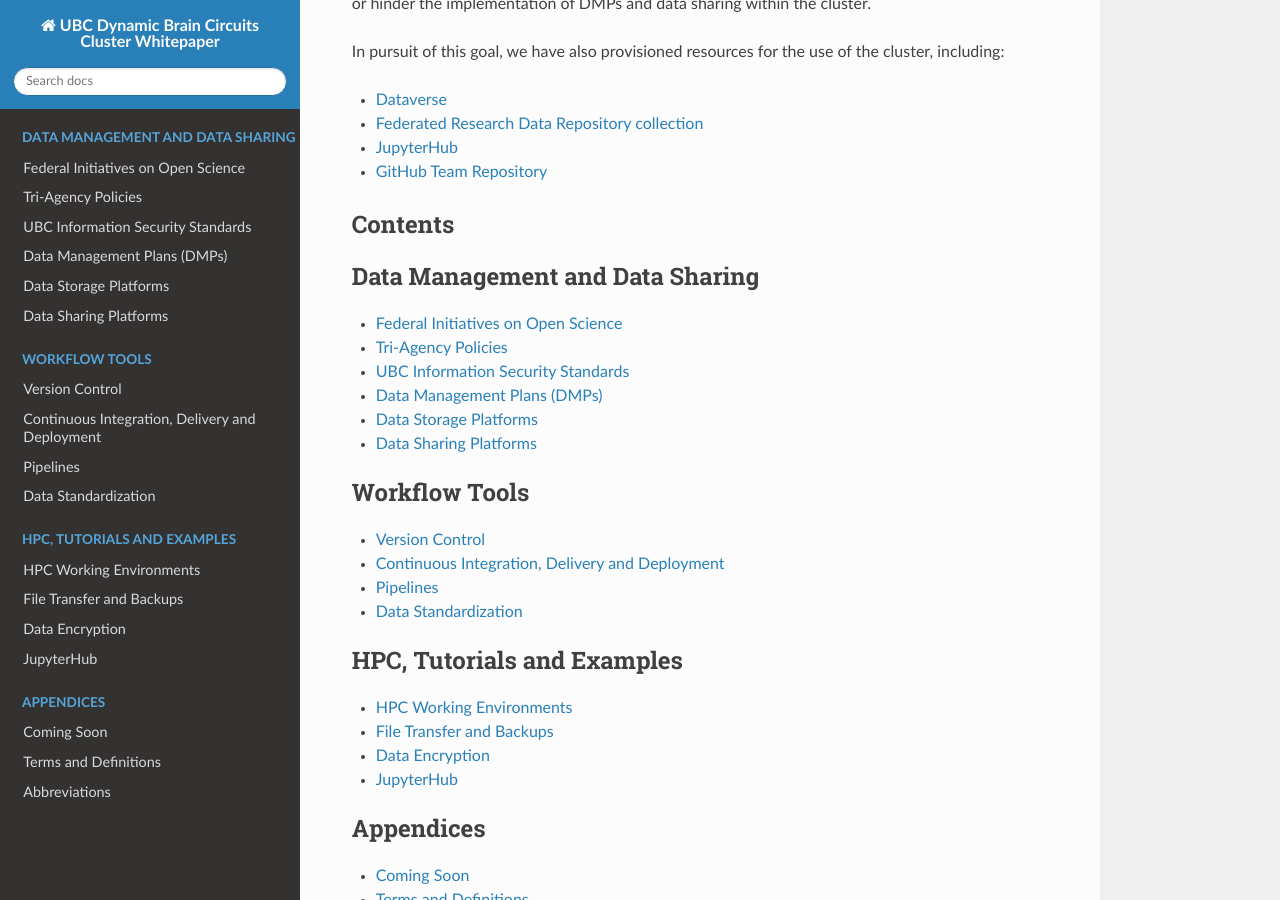
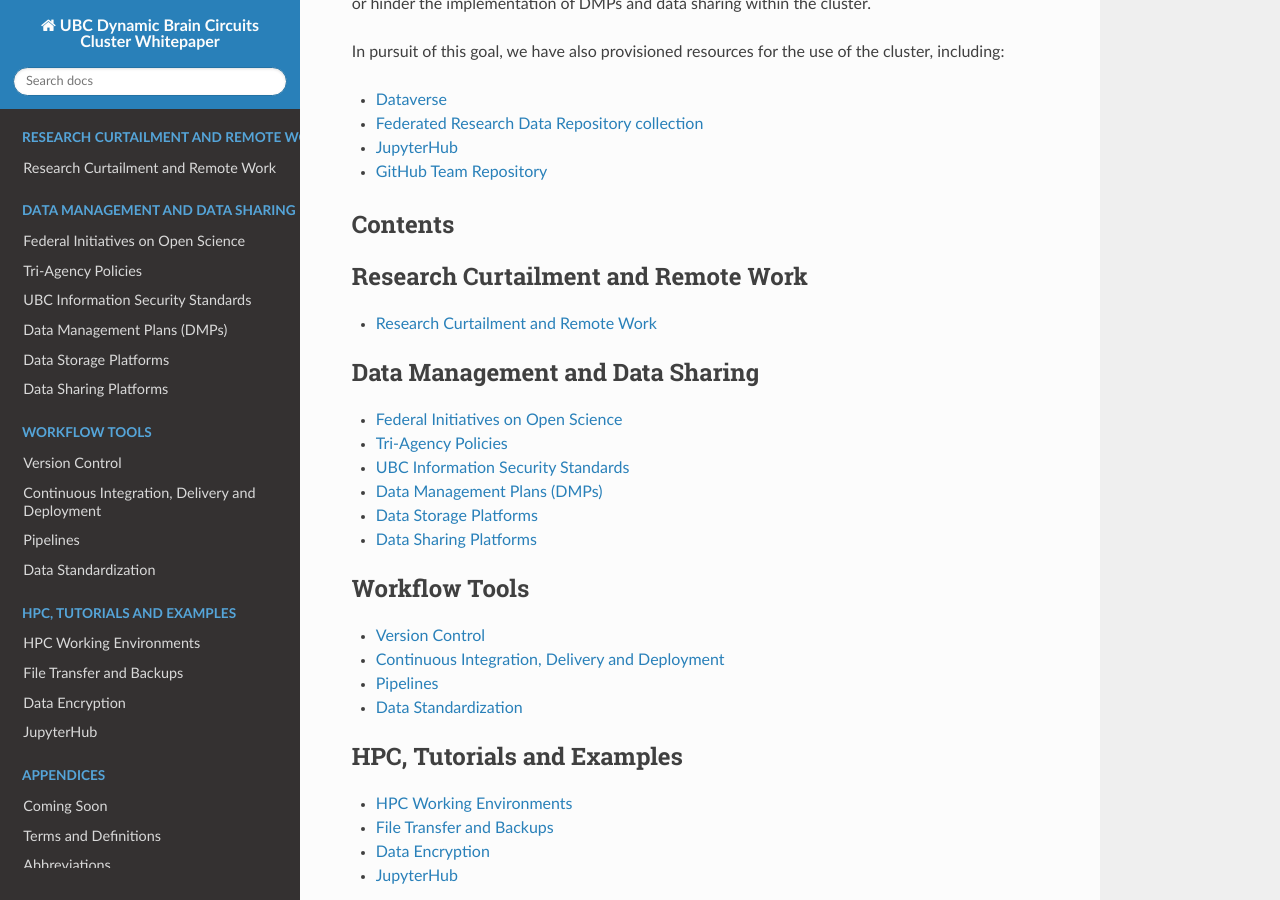
Before and after one commit to ubcbraincircuits/whitepaper, a Sphinx documentation site: the page built from source/index.rst, in a window 1280 px wide and 900 px high, scrolled down 909 px. Built offline with Sphinx 7.4.7 and the Read the Docs theme 2.0.0, drawn with Linux system fonts in a browser that asks for light colours; pages that are not in the unit, such as notebooks, are missing from menus.

Commit message:
minimal add to TOC
added covid19 folder with index.rst and corresponding TOC entry

```diff
--- /dev/null
+++ b/source/covid19/index.rst
@@ -0,0 +1,7 @@
+============================
+Research Curtailment and Remote Work
+============================
+
+Introduction
+============
+COVID-19 and UBC’s research curtailment are impacting all aspects of teaching and scholarship and changing the way we approach these activities. The Dynamic Brian Circuits (DBC) cluster will present approaches and tools which have become useful (or more useful) to enable collaboration and remote work during the COVID-19 pandemic.  This meeting will be hosted by Dr. Tim Murphy (lead Dynamic Brain Circuits cluster) and consist of 5, 10 min talks: Slack Workspaces (Peter Hogg, DBC Neurodata tutor, Haas lab), Open Science Framework (Annika Wevers, DBC co-op student), remote access to computers (Jeff LeDue, DMCBH), running jobs on the Alder computer cluster (Justin Jao, Ciernia lab) and remote data analysis with Jupyterhub (Patrick Coleman, Haas lab).
--- a/source/index.rst
+++ b/source/index.rst
@@ -37,6 +37,11 @@
 
 Contents
 ========
+.. toctree::
+   :maxdepth: 1
+   :caption: Research Curtailment and Remote Work
+
+   covid19/index
 
 .. toctree::
    :maxdepth: 1
```
Also changed, not shown: 1 other file.
